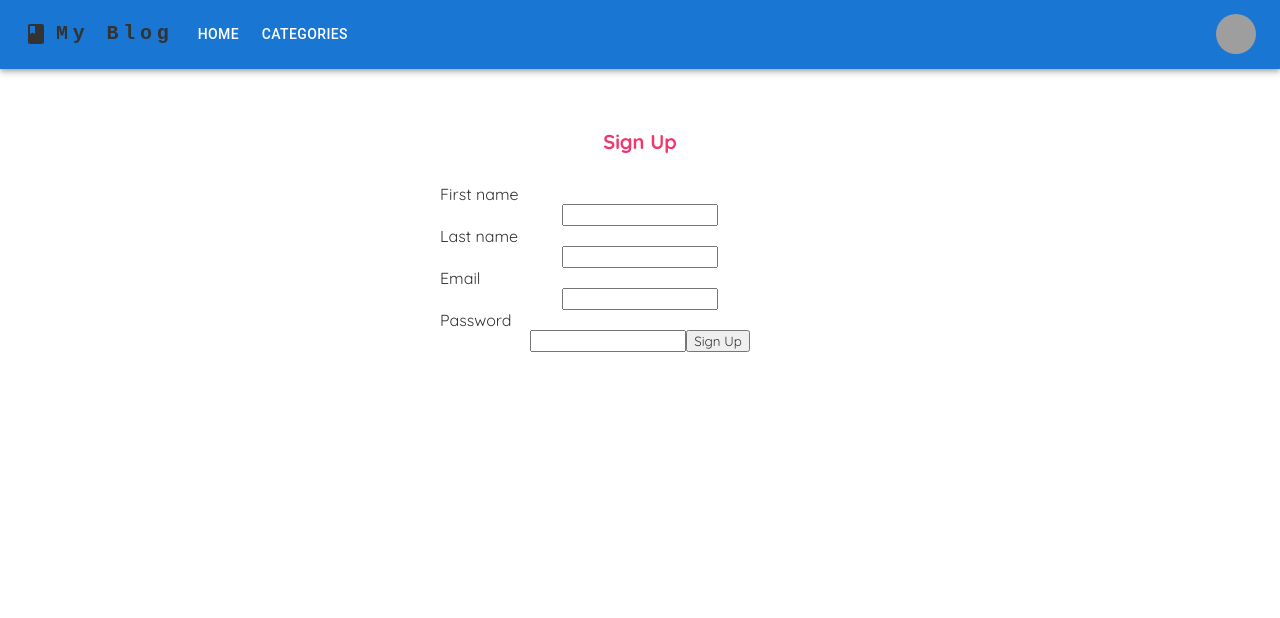
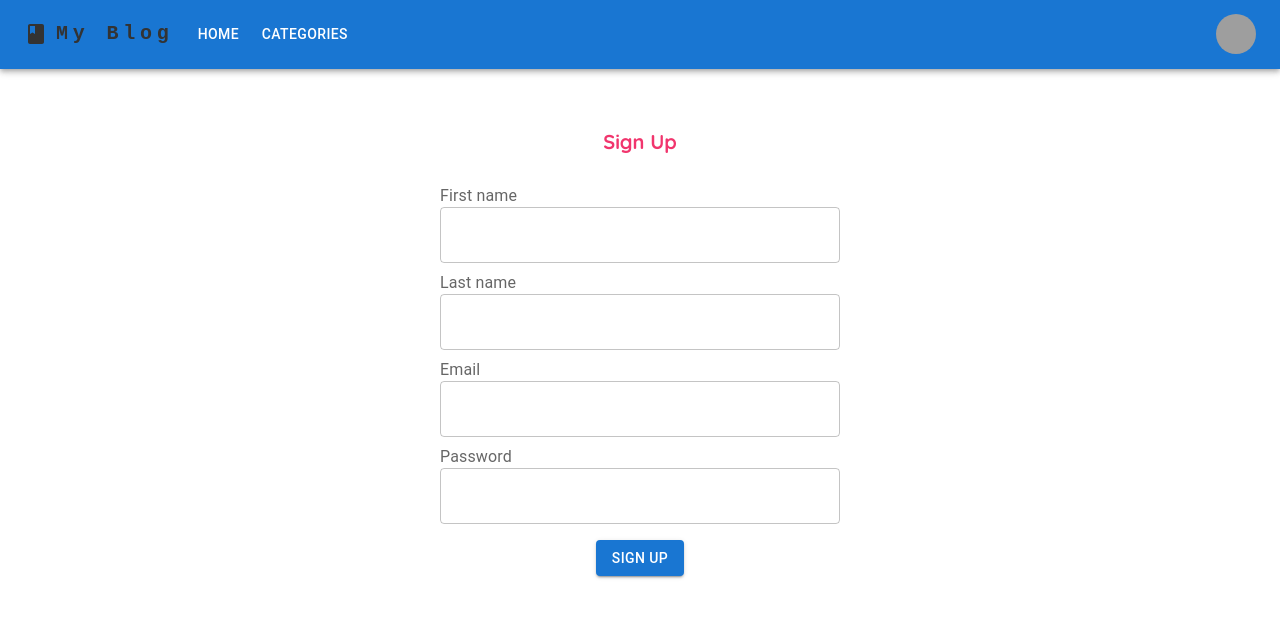
Before and after one commit to Olim2508/pdp-react-blog, a React (Create React App) app: page /sign-up in a window 1280 px wide. Shown: the top 618 px of the page. Built offline with nearby package versions, Linux system fonts and the light colour scheme; no server answers; grey boxes are pictures that could not be loaded.

Commit message:
added mui forms in login and sign up

```diff
--- a/src/pages/LogIn/index.jsx
+++ b/src/pages/LogIn/index.jsx
@@ -5,6 +5,8 @@ import {authTypes} from '../../redux/actions/authActions';
 import {useHistory} from 'react-router-dom';
 import {getFieldError} from '../../utils/utils';
 import {ErrorMessage, Field, Form, Formik} from 'formik';
+import {FormLabel, TextField} from '@mui/material';
+import Button from '@mui/material/Button';
 
 const LogIn = () => {
   const [email, setEmail] = useState('');
@@ -43,14 +45,29 @@ const LogIn = () => {
         // validationSchema={validationSchema}
         onSubmit={onSubmit}
       >
+        {({handleChange, values}) => ( // Destructure handleChange and values from Formik props
           <Form>
 
-          <label>Email</label>
-          <Field type="email" name="email" />
+            <FormLabel sx={{mt: 1}}>Email</FormLabel>
+            <TextField
+              variant="outlined"
+              name='email'
+              type='email'
+              fullWidth
+              onChange={handleChange}
+              value={values.email}
+            />
             <ErrorMessage name="email" component="div" className="error" />
 
-          <label>Password</label>
-          <Field type="password" name="password" />
+            <FormLabel sx={{mt: 1}}>Password</FormLabel>
+            <TextField
+              variant="outlined"
+              name='password'
+              type='password'
+              fullWidth
+              onChange={handleChange}
+              value={values.password}
+            />
             <ErrorMessage name="password" component="div" className="error" />
 
             {getFieldError('non_field_errors', error) && (
@@ -58,13 +75,17 @@ const LogIn = () => {
             )}
 
             {isLoading ? (
-            <button type="submit" disabled style={{marginTop: '20px'}}>
+            <Button sx={{mt: 2}} type="submit" disabled variant="contained">
                   Logging in...
-            </button>
+            </Button>
           ) : (
-            <button type="submit">Log in</button>
+            <Button sx={{mt: 2}} type="submit" variant="contained">
+                  Log in
+            </Button>
           )}
           </Form>
+        )}
+
       </Formik>
     </div>
   );
--- a/src/pages/SignUp/index.jsx
+++ b/src/pages/SignUp/index.jsx
@@ -8,6 +8,8 @@ import {Formik, Form, Field, ErrorMessage} from 'formik';
 
 import {authTypes} from '../../redux/actions/authActions';
 import {getFieldError} from '../../utils/utils';
+import {FormControl, FormLabel, NativeSelect, TextField} from '@mui/material';
+import Button from '@mui/material/Button';
 
 const SignUp = () => {
   const isLoading = useSelector((state) => state.authReducer.isLoading);
@@ -54,21 +56,50 @@ const SignUp = () => {
         validationSchema={validationSchema}
         onSubmit={onSubmit}
       >
+        {({handleChange, values}) => ( // Destructure handleChange and values from Formik props
           <Form>
-          <label>First name</label>
-          <Field type="text" name="first_name" />
+            <FormLabel sx={{mt: 1}}>First name</FormLabel>
+            <TextField
+              variant="outlined"
+              name='first_name'
+              type='text'
+              fullWidth
+              onChange={handleChange}
+              value={values.first_name}
+            />
             <ErrorMessage name="first_name" component="div" className="error" />
 
-          <label>Last name</label>
-          <Field type="text" name="last_name" />
+            <FormLabel sx={{mt: 1}}>Last name</FormLabel>
+            <TextField
+              variant="outlined"
+              name='last_name'
+              type='text'
+              fullWidth
+              onChange={handleChange}
+              value={values.last_name}
+            />
             <ErrorMessage name="last_name" component="div" className="error" />
 
-          <label>Email</label>
-          <Field type="email" name="email" />
+            <FormLabel sx={{mt: 1}}>Email</FormLabel>
+            <TextField
+              variant="outlined"
+              name='email'
+              type='email'
+              fullWidth
+              onChange={handleChange}
+              value={values.email}
+            />
             <ErrorMessage name="email" component="div" className="error" />
 
-          <label>Password</label>
-          <Field type="password" name="password" />
+            <FormLabel sx={{mt: 1}}>Password</FormLabel>
+            <TextField
+              variant="outlined"
+              name='password'
+              type='password'
+              fullWidth
+              onChange={handleChange}
+              value={values.password}
+            />
             <ErrorMessage name="password" component="div" className="error" />
 
             {getFieldError('non_field_errors', error) && (
@@ -76,13 +107,17 @@ const SignUp = () => {
             )}
 
             {isLoading ? (
-            <button type="submit" disabled style={{marginTop: '20px'}}>
+                <Button sx={{mt: 2}} type="submit" disabled variant="contained">
                   Signing up...
-            </button>
+                </Button>
           ) : (
-            <button type="submit">Sign Up</button>
+            <Button sx={{mt: 2}} type="submit" variant="contained">
+                  Sign up
+            </Button>
           )}
           </Form>
+        )}
+
       </Formik>
     </div>
   );
```
Lines whose indentation alone changed are shown as unchanged.
